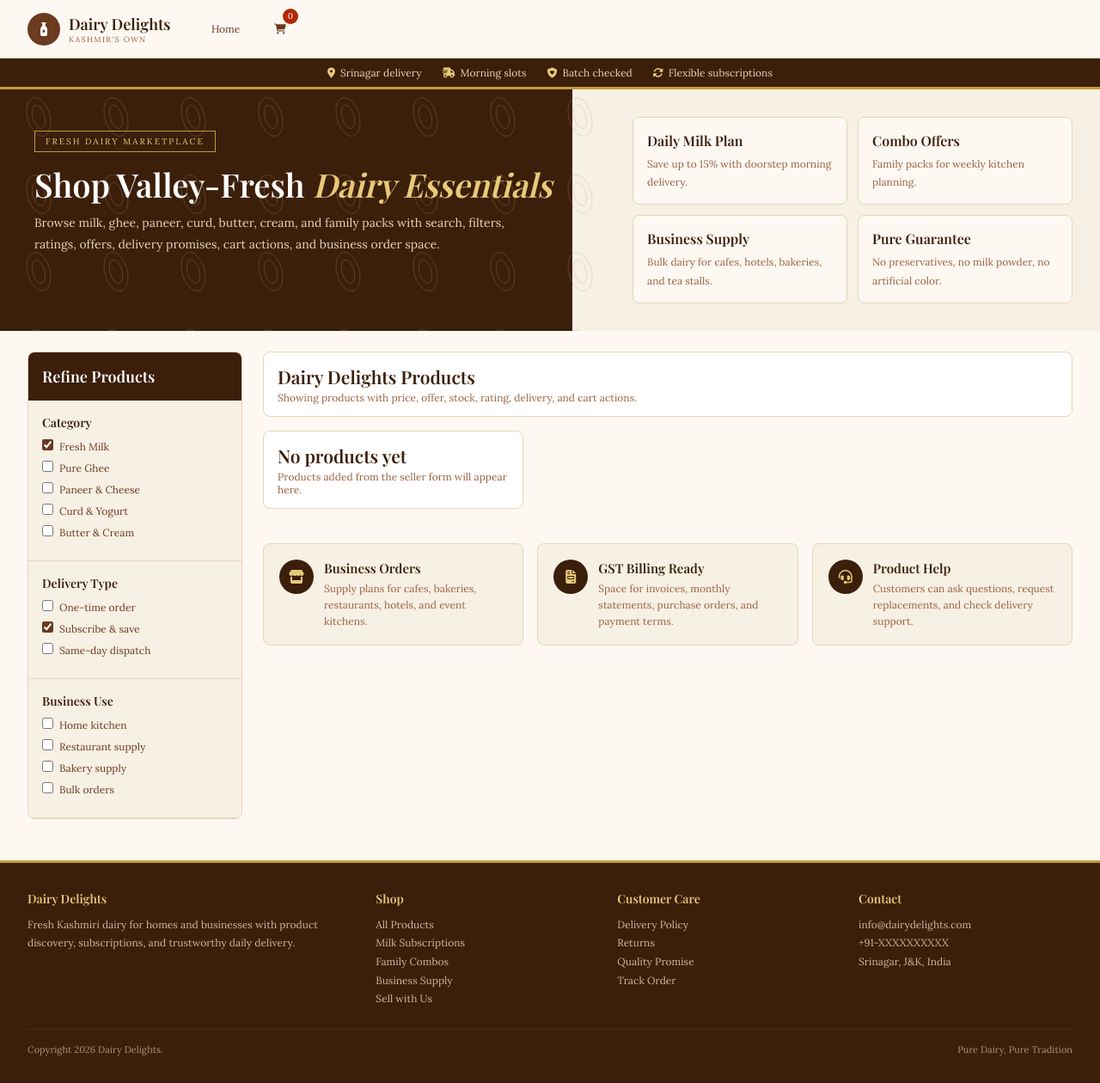
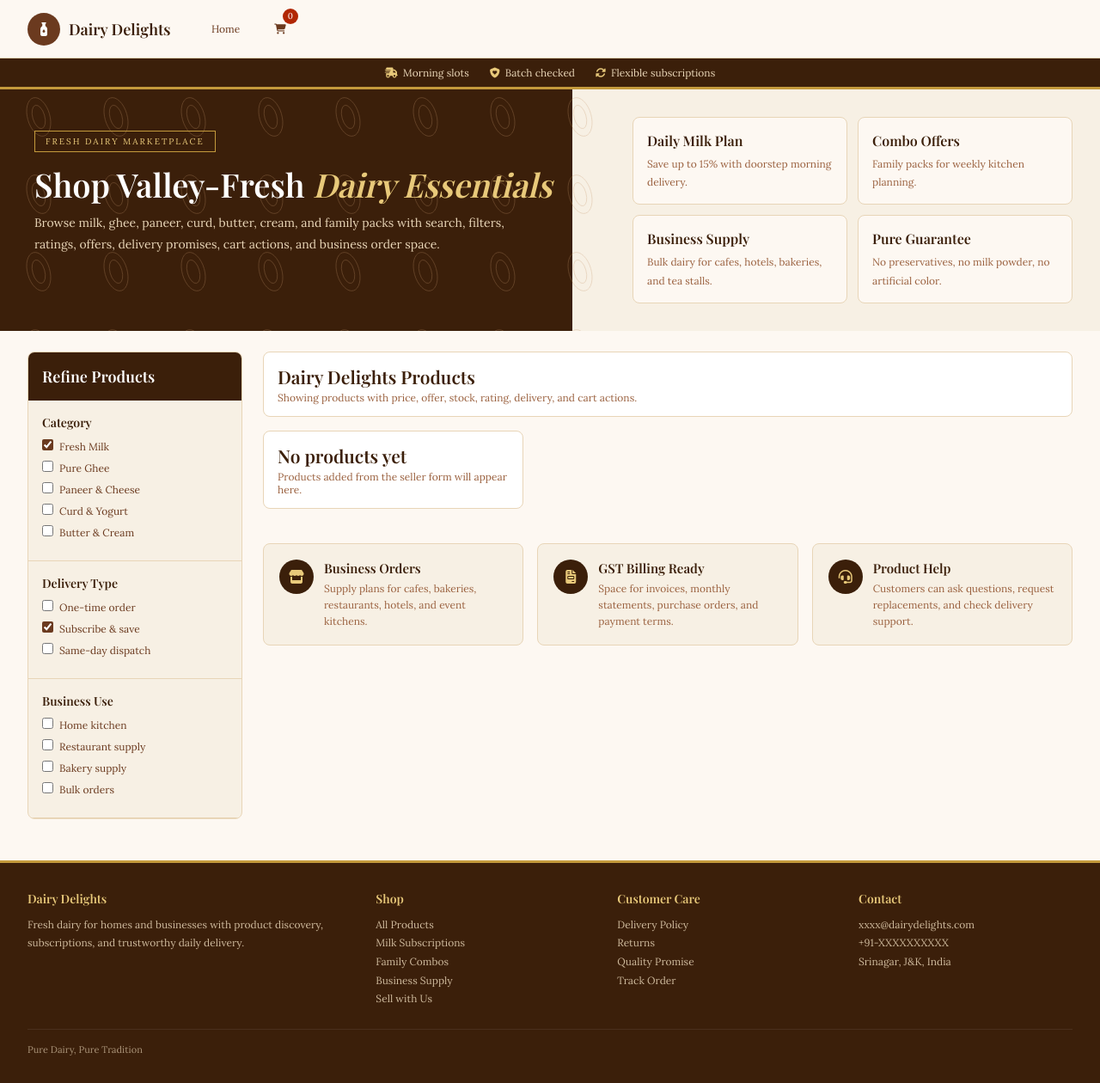
Before and after one commit to riyascoderr/Dairy-Delights, a Django app: page /products/ in a window 1280 px wide. Shown: the whole page at 86% size. Run offline with Django 5.2, Linux system fonts and the light colour scheme; data that the repository does not hold is empty; some web fonts are replaced.

Commit message:
Update products.html

```diff
--- a/newproject/newproject/templates/products.html
+++ b/newproject/newproject/templates/products.html
@@ -28,8 +28,8 @@
 </style>
 </head>
 <body>
-<nav class="nav"><a class="logo" href="{% url 'home' %}"><i class="fas fa-bottle-droplet"></i><div><b>Dairy Delights</b><span>Kashmir's Own</span></div></a><a class="act" href="{% url 'home' %}">Home</a><a class="act" href="{% url 'customers:cart' %}"><i class="fas fa-cart-shopping"></i><span id="cartCount" class="count">{{cart_count}}</span></a></nav>
-<div class="strip"><span><i class="fas fa-location-dot"></i>Srinagar delivery</span><span><i class="fas fa-truck-fast"></i>Morning slots</span><span><i class="fas fa-shield-heart"></i>Batch checked</span><span><i class="fas fa-rotate"></i>Flexible subscriptions</span></div>
+<nav class="nav"><a class="logo" href="{% url 'home' %}"><i class="fas fa-bottle-droplet"></i><div><b>Dairy Delights</b></div></a><a class="act" href="{% url 'home' %}">Home</a><a class="act" href="{% url 'customers:cart' %}"><i class="fas fa-cart-shopping"></i><span id="cartCount" class="count">{{cart_count}}</span></a></nav>
+<div class="strip"><span><i class="fas fa-truck-fast"></i>Morning slots</span><span><i class="fas fa-shield-heart"></i>Batch checked</span><span><i class="fas fa-rotate"></i>Flexible subscriptions</span></div>
 <header class="hero"><div class="heroText"><span class="tag">Fresh dairy marketplace</span><h1>Shop Valley-Fresh <em>Dairy Essentials</em></h1><p>Browse milk, ghee, paneer, curd, butter, cream, and family packs with search, filters, ratings, offers, delivery promises, cart actions, and business order space.</p></div><div class="deals"><div class="deal"><b>Daily Milk Plan</b><span>Save up to 15% with doorstep morning delivery.</span></div><div class="deal"><b>Combo Offers</b><span>Family packs for weekly kitchen planning.</span></div><div class="deal"><b>Business Supply</b><span>Bulk dairy for cafes, hotels, bakeries, and tea stalls.</span></div><div class="deal"><b>Pure Guarantee</b><span>No preservatives, no milk powder, no artificial color.</span></div></div></header>
 <main class="layout"><aside class="side"><h2>Refine Products</h2><div class="filter"><h3>Category</h3><label><input type="checkbox" checked>Fresh Milk</label><label><input type="checkbox">Pure Ghee</label><label><input type="checkbox">Paneer & Cheese</label><label><input type="checkbox">Curd & Yogurt</label><label><input type="checkbox">Butter & Cream</label></div><div class="filter"><h3>Delivery Type</h3><label><input type="checkbox">One-time order</label><label><input type="checkbox" checked>Subscribe & save</label><label><input type="checkbox">Same-day dispatch</label></div><div class="filter"><h3>Business Use</h3><label><input type="checkbox">Home kitchen</label><label><input type="checkbox">Restaurant supply</label><label><input type="checkbox">Bakery supply</label><label><input type="checkbox">Bulk orders</label></div></aside><section><div class="bar"><div><h2>Dairy Delights Products</h2><p>Showing products with price, offer, stock, rating, delivery, and cart actions.</p></div></div><div class="grid">
 {% for p in products %}
@@ -38,7 +38,7 @@
 <div class="bar"><div><h2>No products yet</h2><p>Products added from the seller form will appear here.</p></div></div>
 {% endfor %}
 </div><section class="business"><div class="biz"><i class="fas fa-store"></i><div><h3>Business Orders</h3><p>Supply plans for cafes, bakeries, restaurants, hotels, and event kitchens.</p></div></div><div class="biz"><i class="fas fa-file-invoice"></i><div><h3>GST Billing Ready</h3><p>Space for invoices, monthly statements, purchase orders, and payment terms.</p></div></div><div class="biz"><i class="fas fa-headset"></i><div><h3>Product Help</h3><p>Customers can ask questions, request replacements, and check delivery support.</p></div></div></section></section></main>
-<footer class="footer"><div class="foot"><div><h4>Dairy Delights</h4><p>Fresh Kashmiri dairy for homes and businesses with product discovery, subscriptions, and trustworthy daily delivery.</p></div><div><h4>Shop</h4><ul><li>All Products</li><li>Milk Subscriptions</li><li>Family Combos</li><li>Business Supply</li><li><a href="{% url 'sell' %}">Sell with Us</a></li></ul></div><div><h4>Customer Care</h4><ul><li>Delivery Policy</li><li>Returns</li><li>Quality Promise</li><li>Track Order</li></ul></div><div><h4>Contact</h4><p>info@dairydelights.com<br>+91-XXXXXXXXXX<br>Srinagar, J&K, India</p></div></div><div class="bottom"><span>Copyright 2026 Dairy Delights.</span><span>Pure Dairy, Pure Tradition</span></div></footer>
+<footer class="footer"><div class="foot"><div><h4>Dairy Delights</h4><p>Fresh dairy for homes and businesses with product discovery, subscriptions, and trustworthy daily delivery.</p></div><div><h4>Shop</h4><ul><li>All Products</li><li>Milk Subscriptions</li><li>Family Combos</li><li>Business Supply</li><li><a href="{% url 'sell' %}">Sell with Us</a></li></ul></div><div><h4>Customer Care</h4><ul><li>Delivery Policy</li><li>Returns</li><li>Quality Promise</li><li>Track Order</li></ul></div><div><h4>Contact</h4><p>xxxx@dairydelights.com<br>+91-XXXXXXXXXX<br>Srinagar, J&K, India</p></div></div><div class="bottom"><span>Pure Dairy, Pure Tradition</span></div></footer>
 <div id="toast" class="toast">Added to cart</div><script>var cartTotal=0;function addToCart(n){cartTotal++;document.getElementById('cartCount').textContent=cartTotal;var t=document.getElementById('toast');t.textContent=n+' added to cart';t.classList.add('show');setTimeout(function(){t.classList.remove('show')},1800)}</script>
 </body>
 </html>
```
